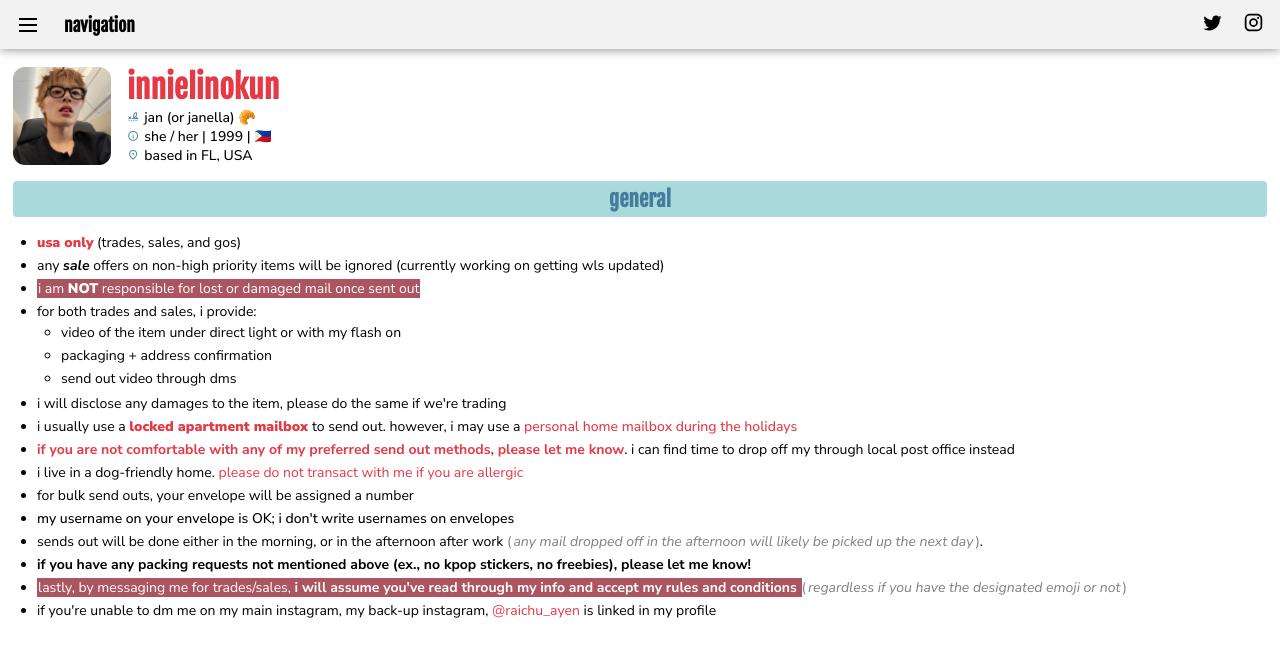
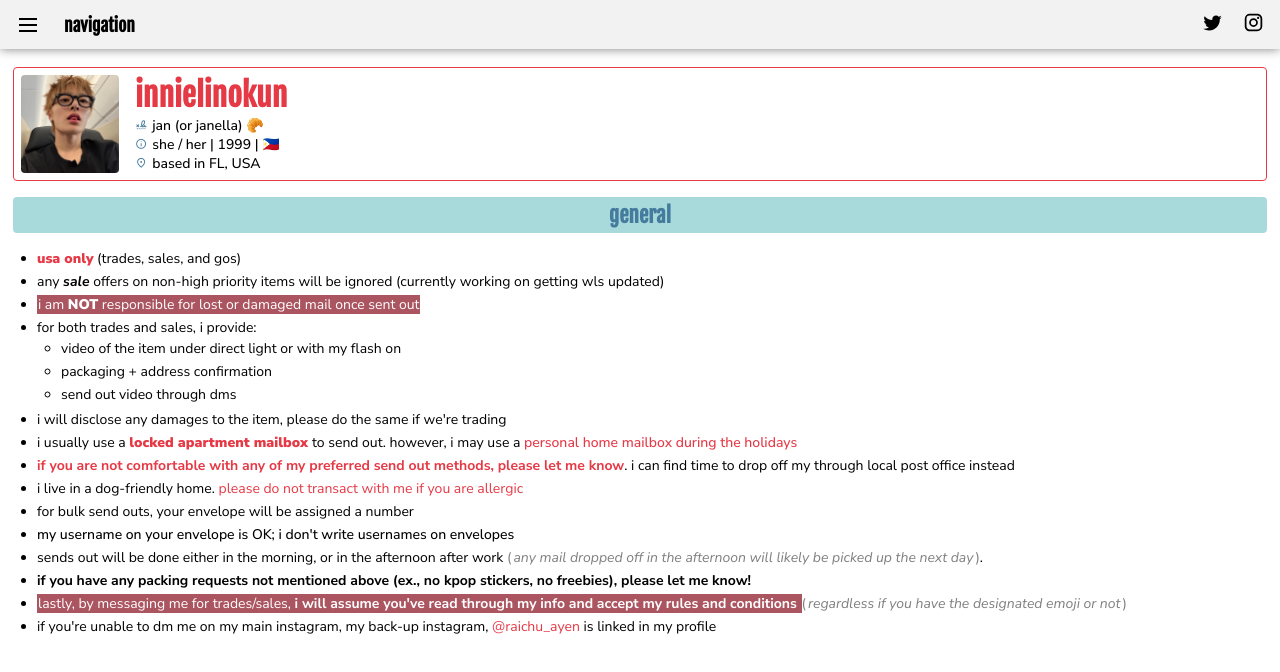
Before and after one commit to janellamarie/bst, a React (Vite) app: page /#/ in a window 1280 px wide. Shown: the top 672 px of the page. Built offline with nearby package versions, Linux system fonts and the light colour scheme.

Commit message:
Some fixes and styling changes

```diff
--- a/src/components/common/TopNavigation.tsx
+++ b/src/components/common/TopNavigation.tsx
@@ -44,13 +44,13 @@ const TopNavigation = () => {
         </div>
 
         <div className="socials-container">
-          <motion.div whileTap={{ scale: 0.9 }}>
+          <motion.div whileTap={{ scale: 0.9 }} whileHover={{ scale: 0.9 }}>
             <TwitterIcon
               className="clickable-icon"
               onClick={() => window.open("https://x.com/innierizaki", "_blank")}
             />
           </motion.div>
-          <motion.div whileTap={{ scale: 0.9 }}>
+          <motion.div whileTap={{ scale: 0.9 }} whileHover={{ scale: 0.9 }}>
             <InstagramIcon
               className="clickable-icon"
               onClick={() =>
--- a/src/pages/PaymentCard.tsx
+++ b/src/pages/PaymentCard.tsx
@@ -13,6 +13,7 @@ const PaymentCard = ({ name, description, link, icon }: PaymentCardProps) => {
       className="payment-card-container"
       onClick={() => window.open(link, "_blank")}
       whileTap={{ scale: 0.9 }}
+      whileHover={{ scale: 0.9 }}
     >
       {icon && <img className="payment-card-icon" src={icon} />}
       <span className="payment-method-name">{name}</span>
--- a/src/pages/PaymentMethods.tsx
+++ b/src/pages/PaymentMethods.tsx
@@ -19,12 +19,14 @@ const PaymentMethods = () => {
       </div>
       <ul>
         <li className="list-item">
-          you will be given emoji(s) to send as a note with your payment
+          <span className="colored">for paypal</span>: only send through{" "}
+          <span className="bold colored">friends and family</span>
         </li>
         <li className="list-item">
           <span className="bold">
             please do NOT write your username or the items you're paying for on
-            the payment note
+            the payment note; you will be given instructions on what emoji to
+            put as your payment note
           </span>
         </li>
         <li className="list-item">
--- a/src/styles/header.scss
+++ b/src/styles/header.scss
@@ -5,7 +5,11 @@
   align-items: center;
 
   gap: 16px;
-  padding: calc($top-nav-height + 5px) 0 16px 0;
+  margin: calc($top-nav-height + 5px) 0 16px;
+  padding: 7px;
+
+  border: 1px solid $punch-red;
+  border-radius: $border-radius-xs;
 
   #header-wrapper {
     gap: 1px;
@@ -25,7 +29,7 @@
   .profile-icon {
     height: 7em;
     width: 7em;
-    border-radius: $border-radius-default;
+    border-radius: $border-radius-xs;
   }
 }
 
```
